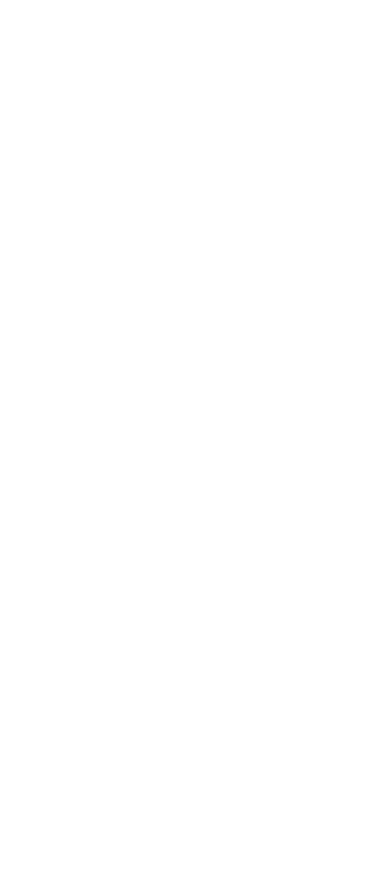
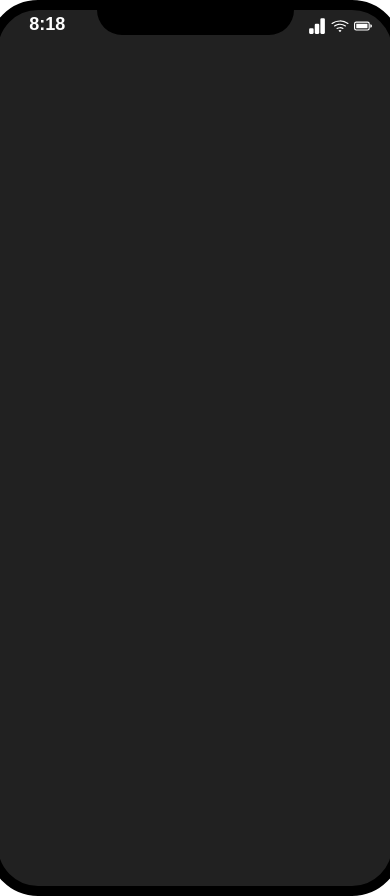
Before and after one commit to StevanFreeborn/theOdinProject-Calculator, a website: page index.html in a window 390 px wide. Before the commit the page ends 844 px from the top, so only its background shows below. Drawn offline with Linux system fonts and the light colour scheme.

Commit message:
feat: initial layout of phone container

```diff
--- a/index.html
+++ b/index.html
@@ -11,6 +11,46 @@
 </head>
 
 <body>
+  <div id="iphone">
+    <div id="notch-container">
+      <div id="time-container">
+        <span id="time"></span>
+      </div>
+      <div id="notch"></div>
+      <div id="statuses-container">
+        <svg xmlns="http://www.w3.org/2000/svg" width="18" height="18" fill="currentColor" class="bi bi-bar-chart-fill"
+          viewBox="0 0 16 16">
+          <path
+            d="M1 11a1 1 0 0 1 1-1h2a1 1 0 0 1 1 1v3a1 1 0 0 1-1 1H2a1 1 0 0 1-1-1v-3zm5-4a1 1 0 0 1 1-1h2a1 1 0 0 1 1 1v7a1 1 0 0 1-1 1H7a1 1 0 0 1-1-1V7zm5-5a1 1 0 0 1 1-1h2a1 1 0 0 1 1 1v12a1 1 0 0 1-1 1h-2a1 1 0 0 1-1-1V2z" />
+        </svg>
+        <svg xmlns="http://www.w3.org/2000/svg" width="18" height="18" fill="currentColor" class="bi bi-wifi"
+          viewBox="0 0 16 16">
+          <path
+            d="M15.384 6.115a.485.485 0 0 0-.047-.736A12.444 12.444 0 0 0 8 3C5.259 3 2.723 3.882.663 5.379a.485.485 0 0 0-.048.736.518.518 0 0 0 .668.05A11.448 11.448 0 0 1 8 4c2.507 0 4.827.802 6.716 2.164.205.148.49.13.668-.049z" />
+          <path
+            d="M13.229 8.271a.482.482 0 0 0-.063-.745A9.455 9.455 0 0 0 8 6c-1.905 0-3.68.56-5.166 1.526a.48.48 0 0 0-.063.745.525.525 0 0 0 .652.065A8.46 8.46 0 0 1 8 7a8.46 8.46 0 0 1 4.576 1.336c.206.132.48.108.653-.065zm-2.183 2.183c.226-.226.185-.605-.1-.75A6.473 6.473 0 0 0 8 9c-1.06 0-2.062.254-2.946.704-.285.145-.326.524-.1.75l.015.015c.16.16.407.19.611.09A5.478 5.478 0 0 1 8 10c.868 0 1.69.201 2.42.56.203.1.45.07.61-.091l.016-.015zM9.06 12.44c.196-.196.198-.52-.04-.66A1.99 1.99 0 0 0 8 11.5a1.99 1.99 0 0 0-1.02.28c-.238.14-.236.464-.04.66l.706.706a.5.5 0 0 0 .707 0l.707-.707z" />
+        </svg>
+        <svg xmlns="http://www.w3.org/2000/svg" width="18" height="18" fill="currentColor" class="bi bi-battery-full"
+          viewBox="0 0 16 16">
+          <path d="M2 6h10v4H2V6z" />
+          <path
+            d="M2 4a2 2 0 0 0-2 2v4a2 2 0 0 0 2 2h10a2 2 0 0 0 2-2V6a2 2 0 0 0-2-2H2zm10 1a1 1 0 0 1 1 1v4a1 1 0 0 1-1 1H2a1 1 0 0 1-1-1V6a1 1 0 0 1 1-1h10zm4 3a1.5 1.5 0 0 1-1.5 1.5v-3A1.5 1.5 0 0 1 16 8z" />
+        </svg>
+      </div>
+    </div>
+  </div>
+
+  <script>
+    function updateTime() {
+      const time = document.getElementById('time');
+      const date = new Date();
+      const hours = date.getHours() > 12 ? date.getHours() - 12 : date.getHours();
+      const minutes = date.getMinutes();
+      time.innerHTML = `${hours}:${minutes}`;
+    }
+
+    setInterval(updateTime, 1000);
+  </script>
 
 </body>
 
--- a/style.css
+++ b/style.css
@@ -0,0 +1,59 @@
+* {
+  margin: 0;
+  padding: 0;
+  box-sizing: border-box;
+}
+
+html,
+body {
+  min-height: 100%;
+  display: flex;
+  justify-content: center;
+  align-items: center;
+  font-family: Arial, Helvetica, sans-serif;
+}
+
+#iphone {
+  height: 896px;
+  width: 414px;
+  background: #000000de;
+  border-radius: 50px;
+  border: 10px solid #000;
+}
+
+#notch-container {
+  width: 100%;
+  display: flex;
+  align-items: flex-end;
+  justify-content: space-evenly;
+  color: #fff;
+}
+
+#notch {
+  height: 25px;
+  flex: 2;
+  background: #000;
+  border-bottom-left-radius: 50px;
+  border-bottom-right-radius: 50px;
+}
+
+#time-container {
+  flex: 1;
+  font-size: 18px;
+  font-weight: bold;
+  display: flex;
+  justify-content: center;
+  align-items: flex-end
+}
+
+#statuses-container {
+  flex: 1;
+  width: 107px;
+  display: flex;
+  justify-content: center;
+  align-items: flex-end;
+}
+
+#statuses-container>svg {
+  margin-right: 5px;
+}
```
